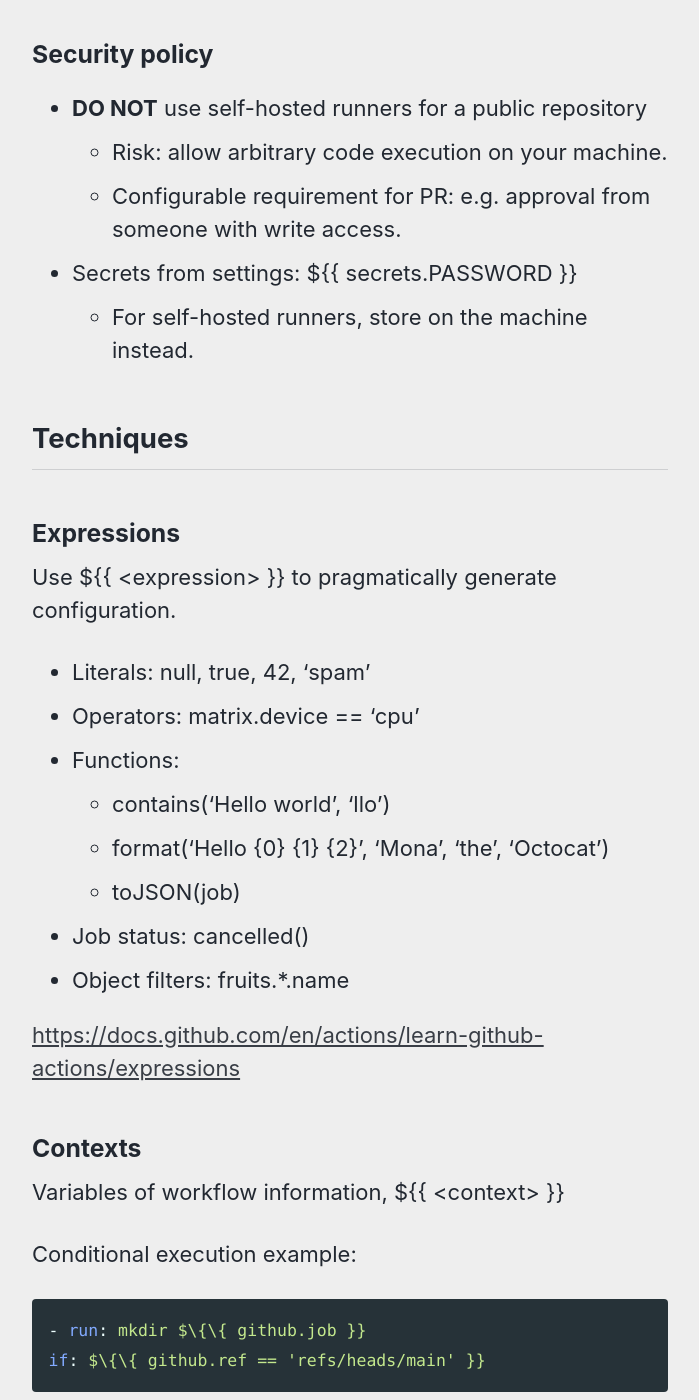
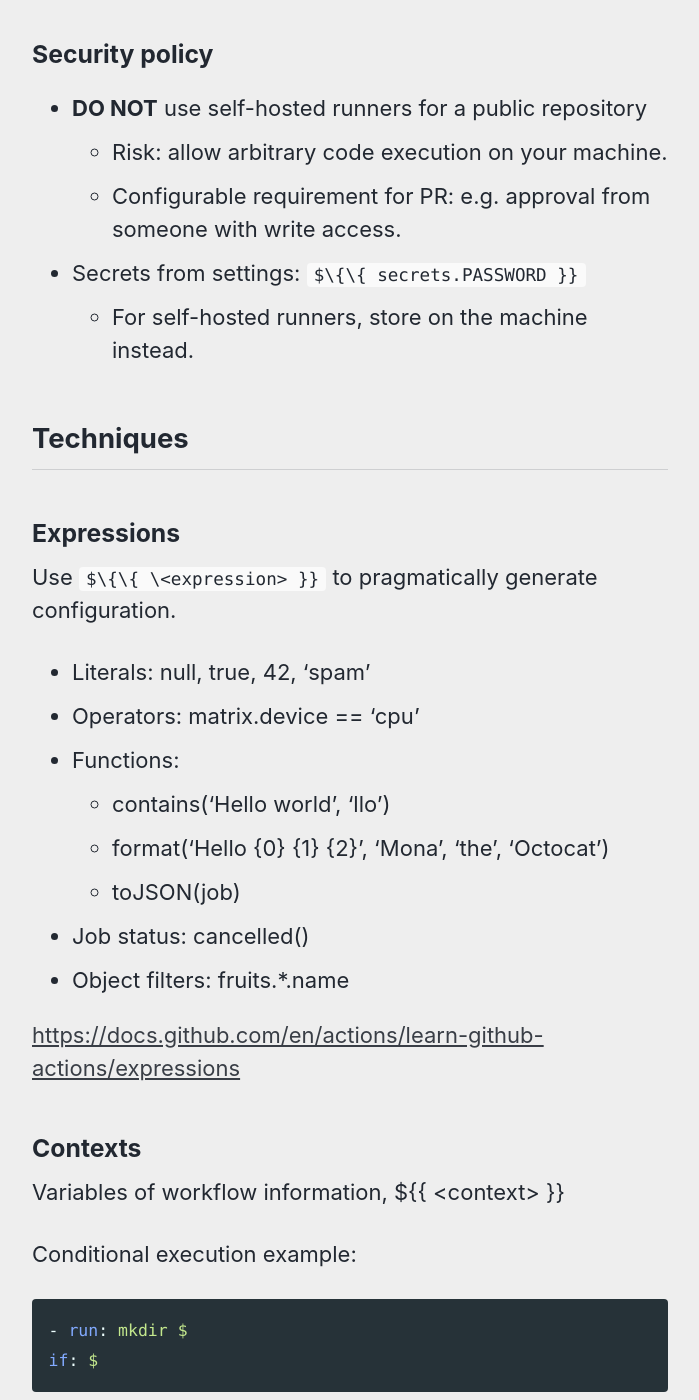
Before and after one commit to xc-jp/blog-posts, a Jekyll site: the page built from _posts/2022-05-10-Github-Actions.md, in a window 1280 px wide and 1400 px high, scrolled down 2151 px. Shown: the whole window, without its empty margins (290-989 px from the left). Built offline with Jekyll 4.4.1, drawn with Linux system fonts in a browser that asks for light colours; cached includes are drawn as plain includes; some of the changed text lies outside the part shown.

Commit message:
Update 2022-05-10-Github-Actions.md

````diff
--- a/_posts/2022-05-10-Github-Actions.md
+++ b/_posts/2022-05-10-Github-Actions.md
@@ -65,13 +65,13 @@ Setup hierarchy:
 - **DO NOT** use self-hosted runners for a public repository
     - Risk: allow arbitrary code execution on your machine.
     - Configurable requirement for PR: e.g. approval from someone with write access.
-- Secrets from settings: $\{\{ secrets.PASSWORD }}
+- Secrets from settings: `$\{\{ secrets.PASSWORD }}`
     - For self-hosted runners, store on the machine instead.
 
 ## Techniques
 ### Expressions
 
-Use $\{\{ \<expression> }} to pragmatically generate configuration.
+Use `$\{\{ \<expression> }}` to pragmatically generate configuration.
 
 - Literals: null, true, 42, 'spam'
 - Operators: matrix.device == 'cpu'
@@ -91,8 +91,8 @@ Variables of workflow information, $\{\{ \<context> }}
 Conditional execution example:
 
 ```yaml
-- run: mkdir $\{\{ github.job }}
-if: $\{\{ github.ref == 'refs/heads/main' }}
+- run: mkdir ${{ github.job }}
+if: ${{ github.ref == 'refs/heads/main' }}
 ```
 
 ### Triggering a workflow
@@ -256,7 +256,7 @@ For hosted artifact storage:
 Our solution for hosted runners:
 
 ```yaml
-upload-artifacts ”Result tarballs” $\{\{ github.job }}
+upload-artifacts ”Result tarballs” ${{ github.job }}
 result '*.tar.gz'
 ```
 
@@ -307,7 +307,7 @@ but this works:
 ```yaml
 runs-on:
 - self-hosted
-- $\{\{ matrix.device }}
+- ${{ matrix.device }}
 ```
 
 ### Context availability
@@ -315,9 +315,9 @@ runs-on:
 ```yaml
 test-context:
   steps:
-    - name: $\{\{ github.job }}
+    - name: ${{ github.job }}
       run: ...
-    - run: echo $\{\{ github.job }}
+    - run: echo ${{ github.job }}
 ```
 
 github.job: job id (i.e. test-context)
````
Also changed, not shown: other parts of _posts/2022-05-10-Github-Actions.md (+4 -4 lines).
